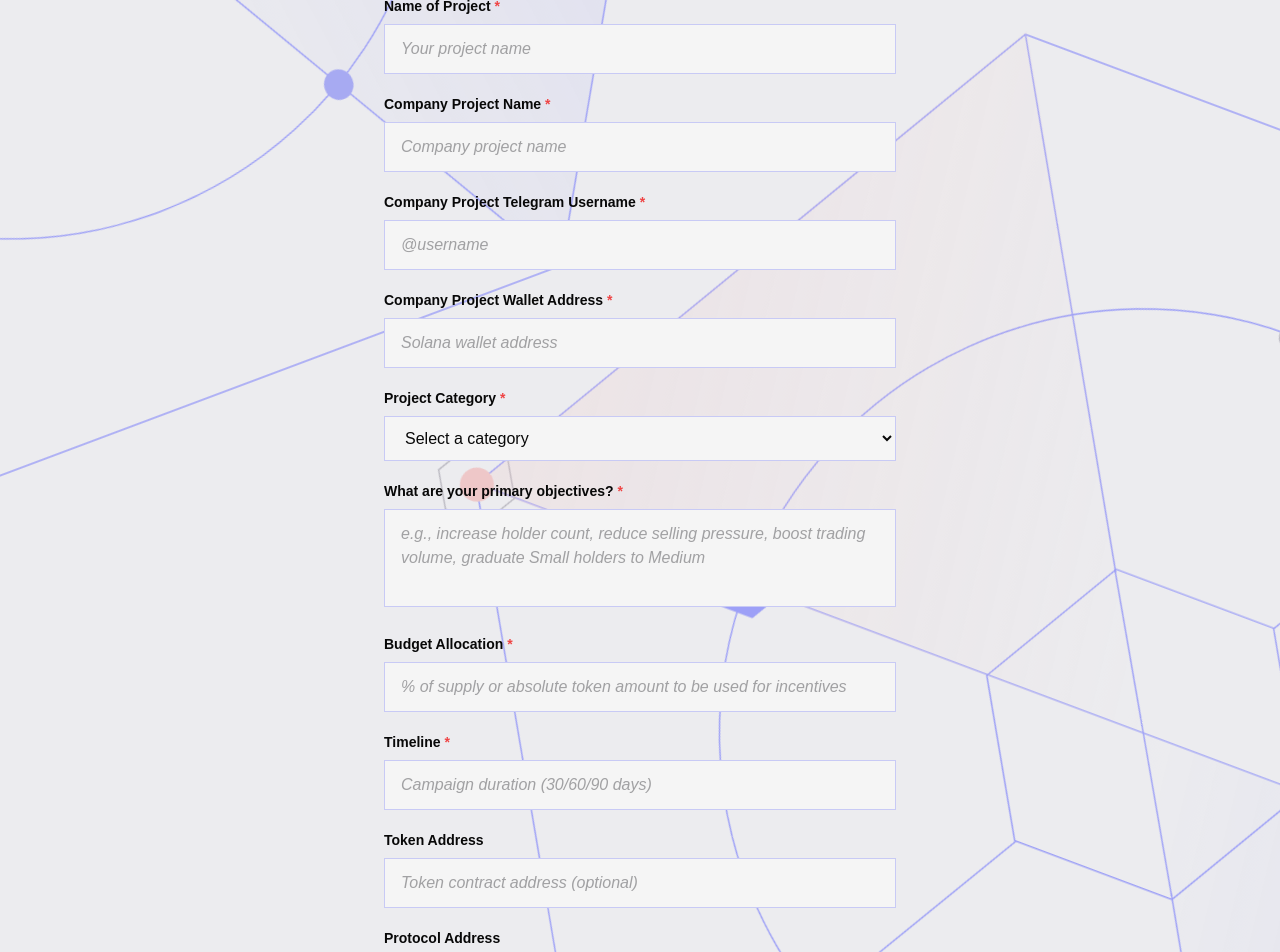
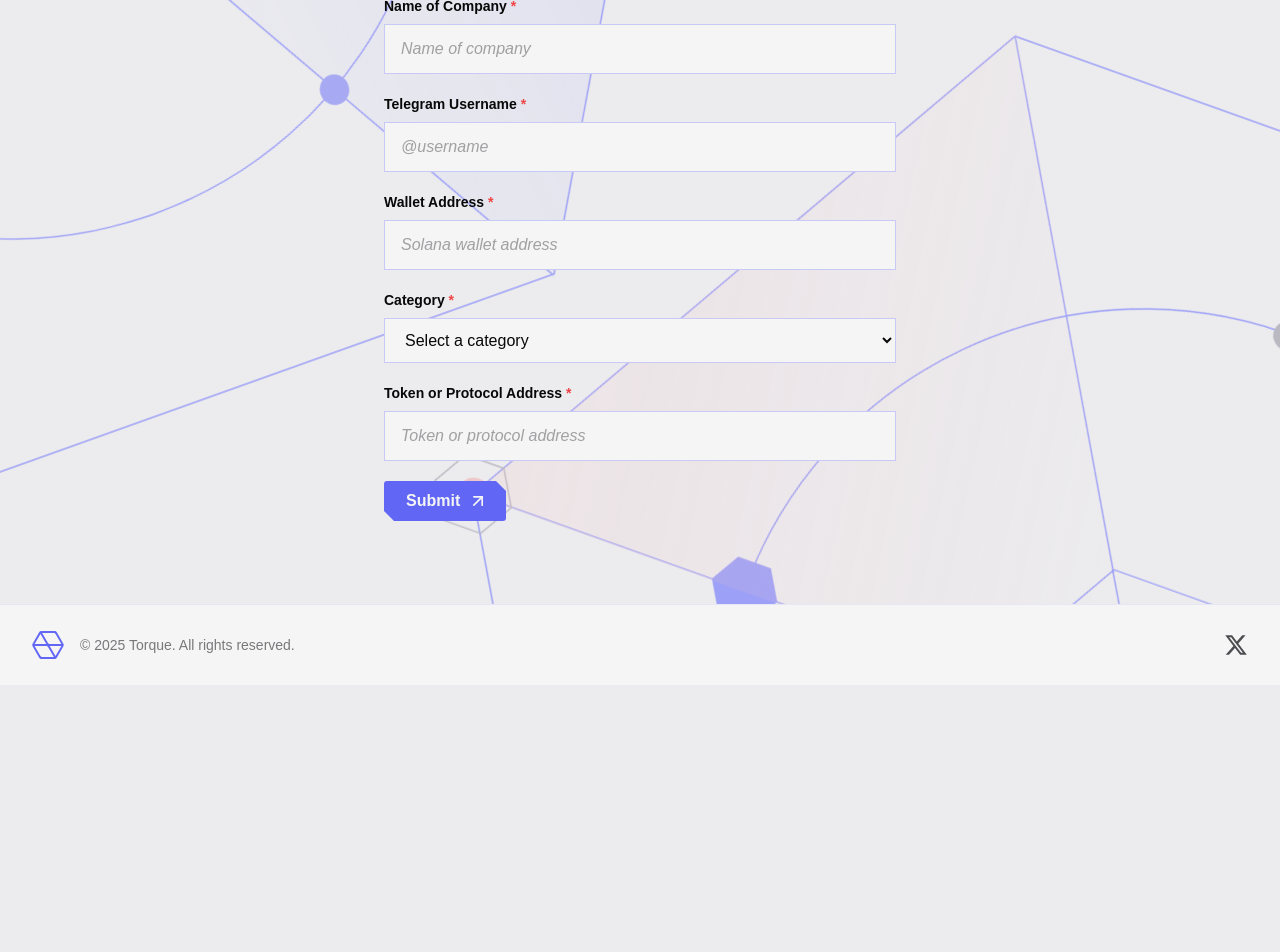
Before and after one commit to orkhanart/torque-landing-page, a Next.js app: page /join in a window 1280 px wide. Shown: the part 260-1212 px from the top of the page. After the commit the page ends 945 px from the top, so only its background shows below. Built offline with nearby package versions, Linux system fonts and the light colour scheme.

Commit message:
fix: simplify

```diff
--- a/src/app/join/page.tsx
+++ b/src/app/join/page.tsx
@@ -7,7 +7,7 @@ import Footer from "../components/Footer";
 import { CustomButton } from "@/components/ui/custom-button";
 import { RotatingHexagons } from "../components/RotatingHexagons";
 
-const projectCategories = [
+const companyCategories = [
   "Stable Coin",
   "Perps Trading",
   "Dex",
@@ -26,14 +26,11 @@ const inputErrorClassName =
   "w-full px-4 py-3 bg-card border border-red-500 rounded-none text-foreground placeholder:text-muted-foreground/50 placeholder:italic focus:outline-none focus:ring-2 focus:ring-red-500/50";
 
 const requiredFields = [
-  "projectName",
-  "companyProjectName",
+  "companyName",
   "telegramUsername",
   "walletAddress",
-  "projectCategory",
-  "objectives",
-  "budgetAllocation",
-  "timeline",
+  "companyCategory",
+  "tokenOrProtocolAddress",
 ];
 
 function JoinForm() {
@@ -99,46 +96,27 @@ function JoinForm() {
       </p>
       <form onSubmit={validateAndSubmit} className="w-full max-w-lg space-y-5" noValidate>
         <div>
-          <label htmlFor="projectName" className="block text-sm font-semibold text-foreground mb-2">
-            Name of Project <span className="text-red-500">*</span>
+          <label htmlFor="companyName" className="block text-sm font-semibold text-foreground mb-2">
+            Name of Company <span className="text-red-500">*</span>
           </label>
           <input
-            id="projectName"
+            id="companyName"
             type="text"
-            name="projectName"
-            className={getFieldError("projectName") ? inputErrorClassName : inputClassName}
-            placeholder="Your project name"
-            onChange={(e) => handleFieldChange("projectName", e.target.value)}
-            onBlur={() => handleFieldBlur("projectName")}
+            name="companyName"
+            className={getFieldError("companyName") ? inputErrorClassName : inputClassName}
+            placeholder="Name of company"
+            onChange={(e) => handleFieldChange("companyName", e.target.value)}
+            onBlur={() => handleFieldBlur("companyName")}
           />
-          {getFieldError("projectName") && (
-            <p className="text-red-500 text-sm mt-1">Project name is required</p>
+          {getFieldError("companyName") && (
+            <p className="text-red-500 text-sm mt-1">company name is required</p>
           )}
-          <ValidationError prefix="Project Name" field="projectName" errors={state.errors} className="text-red-500 text-sm mt-1" />
-        </div>
-
-        <div>
-          <label htmlFor="companyProjectName" className="block text-sm font-semibold text-foreground mb-2">
-            Company Project Name <span className="text-red-500">*</span>
-          </label>
-          <input
-            id="companyProjectName"
-            type="text"
-            name="companyProjectName"
-            className={getFieldError("companyProjectName") ? inputErrorClassName : inputClassName}
-            placeholder="Company project name"
-            onChange={(e) => handleFieldChange("companyProjectName", e.target.value)}
-            onBlur={() => handleFieldBlur("companyProjectName")}
-          />
-          {getFieldError("companyProjectName") && (
-            <p className="text-red-500 text-sm mt-1">Company project name is required</p>
-          )}
-          <ValidationError prefix="Company Project Name" field="companyProjectName" errors={state.errors} className="text-red-500 text-sm mt-1" />
+          <ValidationError prefix="Company Name" field="companyName" errors={state.errors} className="text-red-500 text-sm mt-1" />
         </div>
 
         <div>
           <label htmlFor="telegramUsername" className="block text-sm font-semibold text-foreground mb-2">
-            Company Project Telegram Username <span className="text-red-500">*</span>
+            Telegram Username <span className="text-red-500">*</span>
           </label>
           <input
             id="telegramUsername"
@@ -157,7 +135,7 @@ function JoinForm() {
 
         <div>
           <label htmlFor="walletAddress" className="block text-sm font-semibold text-foreground mb-2">
-            Company Project Wallet Address <span className="text-red-500">*</span>
+            Wallet Address <span className="text-red-500">*</span>
           </label>
           <input
             id="walletAddress"
@@ -175,112 +153,46 @@ function JoinForm() {
         </div>
 
         <div>
-          <label htmlFor="projectCategory" className="block text-sm font-semibold text-foreground mb-2">
-            Project Category <span className="text-red-500">*</span>
+          <label htmlFor="companyCategory" className="block text-sm font-semibold text-foreground mb-2">
+            Category <span className="text-red-500">*</span>
           </label>
           <select
-            id="projectCategory"
-            name="projectCategory"
-            className={getFieldError("projectCategory") ? inputErrorClassName : inputClassName}
-            onChange={(e) => handleFieldChange("projectCategory", e.target.value)}
-            onBlur={() => handleFieldBlur("projectCategory")}
+            id="companyCategory"
+            name="companyCategory"
+            className={getFieldError("companyCategory") ? inputErrorClassName : inputClassName}
+            onChange={(e) => handleFieldChange("companyCategory", e.target.value)}
+            onBlur={() => handleFieldBlur("companyCategory")}
           >
             <option value="">Select a category</option>
-            {projectCategories.map((category) => (
+            {companyCategories.map((category) => (
               <option key={category} value={category}>
                 {category}
               </option>
             ))}
           </select>
-          {getFieldError("projectCategory") && (
-            <p className="text-red-500 text-sm mt-1">Project category is required</p>
+          {getFieldError("companyCategory") && (
+            <p className="text-red-500 text-sm mt-1">company category is required</p>
           )}
-          <ValidationError prefix="Project Category" field="projectCategory" errors={state.errors} className="text-red-500 text-sm mt-1" />
+          <ValidationError prefix="Company Category" field="companyCategory" errors={state.errors} className="text-red-500 text-sm mt-1" />
         </div>
 
         <div>
-          <label htmlFor="objectives" className="block text-sm font-semibold text-foreground mb-2">
-            What are your primary objectives? <span className="text-red-500">*</span>
-          </label>
-          <textarea
-            id="objectives"
-            name="objectives"
-            rows={3}
-            className={`${getFieldError("objectives") ? inputErrorClassName : inputClassName} resize-none`}
-            placeholder="e.g., increase holder count, reduce selling pressure, boost trading volume, graduate Small holders to Medium"
-            onChange={(e) => handleFieldChange("objectives", e.target.value)}
-            onBlur={() => handleFieldBlur("objectives")}
-          />
-          {getFieldError("objectives") && (
-            <p className="text-red-500 text-sm mt-1">Objectives are required</p>
-          )}
-          <ValidationError prefix="Objectives" field="objectives" errors={state.errors} className="text-red-500 text-sm mt-1" />
-        </div>
-
-        <div>
-          <label htmlFor="budgetAllocation" className="block text-sm font-semibold text-foreground mb-2">
-            Budget Allocation <span className="text-red-500">*</span>
+          <label htmlFor="tokenOrProtocolAddress" className="block text-sm font-semibold text-foreground mb-2">
+            Token or Protocol Address <span className="text-red-500">*</span>
           </label>
           <input
-            id="budgetAllocation"
+            id="tokenOrProtocolAddress"
             type="text"
-            name="budgetAllocation"
-            className={getFieldError("budgetAllocation") ? inputErrorClassName : inputClassName}
-            placeholder="% of supply or absolute token amount to be used for incentives"
-            onChange={(e) => handleFieldChange("budgetAllocation", e.target.value)}
-            onBlur={() => handleFieldBlur("budgetAllocation")}
+            name="tokenOrProtocolAddress"
+            className={getFieldError("tokenOrProtocolAddress") ? inputErrorClassName : inputClassName}
+            placeholder="Token or protocol address"
+            onChange={(e) => handleFieldChange("tokenOrProtocolAddress", e.target.value)}
+            onBlur={() => handleFieldBlur("tokenOrProtocolAddress")}
           />
-          {getFieldError("budgetAllocation") && (
-            <p className="text-red-500 text-sm mt-1">Budget allocation is required</p>
+          {getFieldError("tokenOrProtocolAddress") && (
+            <p className="text-red-500 text-sm mt-1">Token or protocol address is required</p>
           )}
-          <ValidationError prefix="Budget Allocation" field="budgetAllocation" errors={state.errors} className="text-red-500 text-sm mt-1" />
-        </div>
-
-        <div>
-          <label htmlFor="timeline" className="block text-sm font-semibold text-foreground mb-2">
-            Timeline <span className="text-red-500">*</span>
-          </label>
-          <input
-            id="timeline"
-            type="text"
-            name="timeline"
-            className={getFieldError("timeline") ? inputErrorClassName : inputClassName}
-            placeholder="Campaign duration (30/60/90 days)"
-            onChange={(e) => handleFieldChange("timeline", e.target.value)}
-            onBlur={() => handleFieldBlur("timeline")}
-          />
-          {getFieldError("timeline") && (
-            <p className="text-red-500 text-sm mt-1">Timeline is required</p>
-          )}
-          <ValidationError prefix="Timeline" field="timeline" errors={state.errors} className="text-red-500 text-sm mt-1" />
-        </div>
-
-        <div>
-          <label htmlFor="tokenAddress" className="block text-sm font-semibold text-foreground mb-2">
-            Token Address
-          </label>
-          <input
-            id="tokenAddress"
-            type="text"
-            name="tokenAddress"
-            className={inputClassName}
-            placeholder="Token contract address (optional)"
-          />
-          <ValidationError prefix="Token Address" field="tokenAddress" errors={state.errors} className="text-red-500 text-sm mt-1" />
-        </div>
-
-        <div>
-          <label htmlFor="protocolAddress" className="block text-sm font-semibold text-foreground mb-2">
-            Protocol Address
-          </label>
-          <input
-            id="protocolAddress"
-            type="text"
-            name="protocolAddress"
-            className={inputClassName}
-            placeholder="Protocol address (optional)"
-          />
-          <ValidationError prefix="Protocol Address" field="protocolAddress" errors={state.errors} className="text-red-500 text-sm mt-1" />
+          <ValidationError prefix="Token or Protocol Address" field="tokenOrProtocolAddress" errors={state.errors} className="text-red-500 text-sm mt-1" />
         </div>
 
         <CustomButton
```
